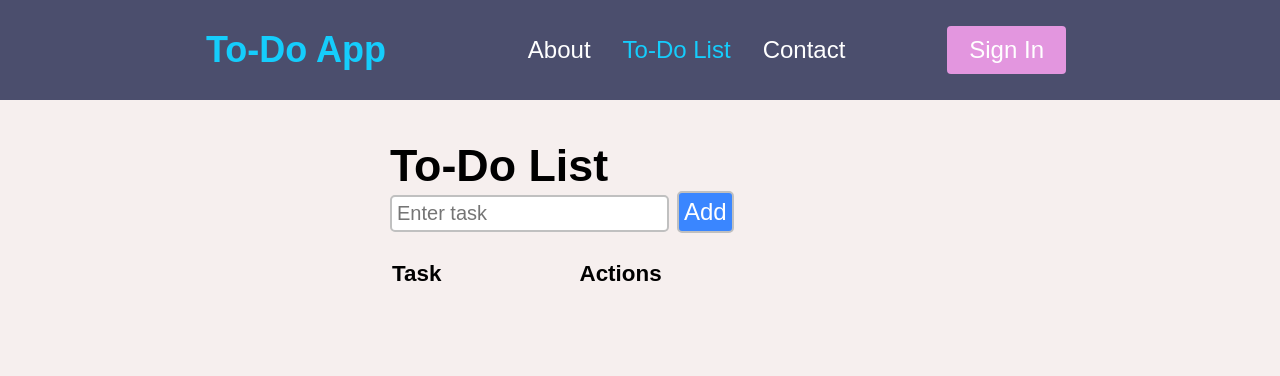
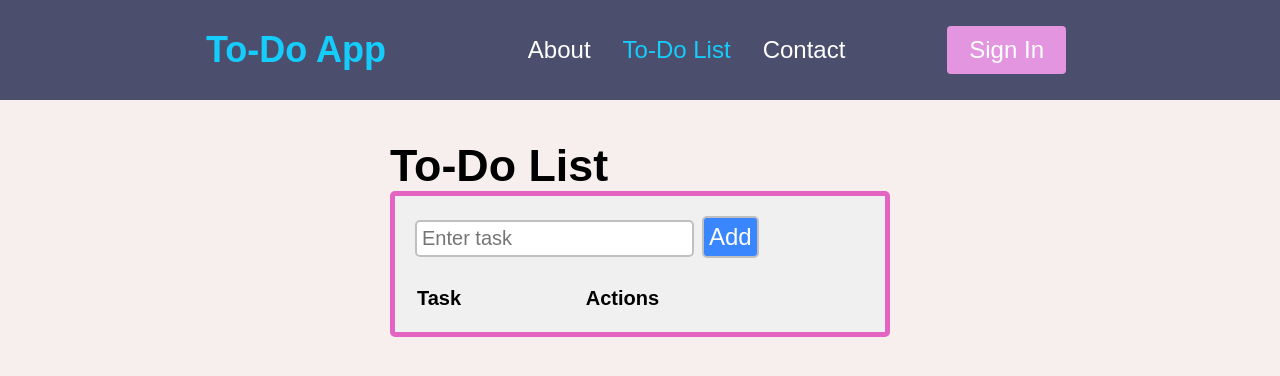
Before and after one commit to hardyash5/mytodoapp, a React (Create React App) app in the folder my-app/: page / in a window 1280 px wide. Shown: the top 376 px of the page. Built offline with nearby package versions, Linux system fonts and the light colour scheme; a web font is replaced by a local one.

Commit message:
removed unnecessary style rule

```diff
--- a/my-app/src/index.css
+++ b/my-app/src/index.css
@@ -29,7 +29,7 @@ code {
 
 }
 
-.content, {
+.content {
   border: 5px #e365c1 solid;
   border-radius: 5px;
   font-family: 'Handlee', cursive;
@@ -49,10 +49,6 @@ code {
   font-size: 20px;
   background-color:#f0f0f0;
   padding: 20px;
-}
-
-.fname, .lname, .email, .comments {
-
 }
 
 table {
```
